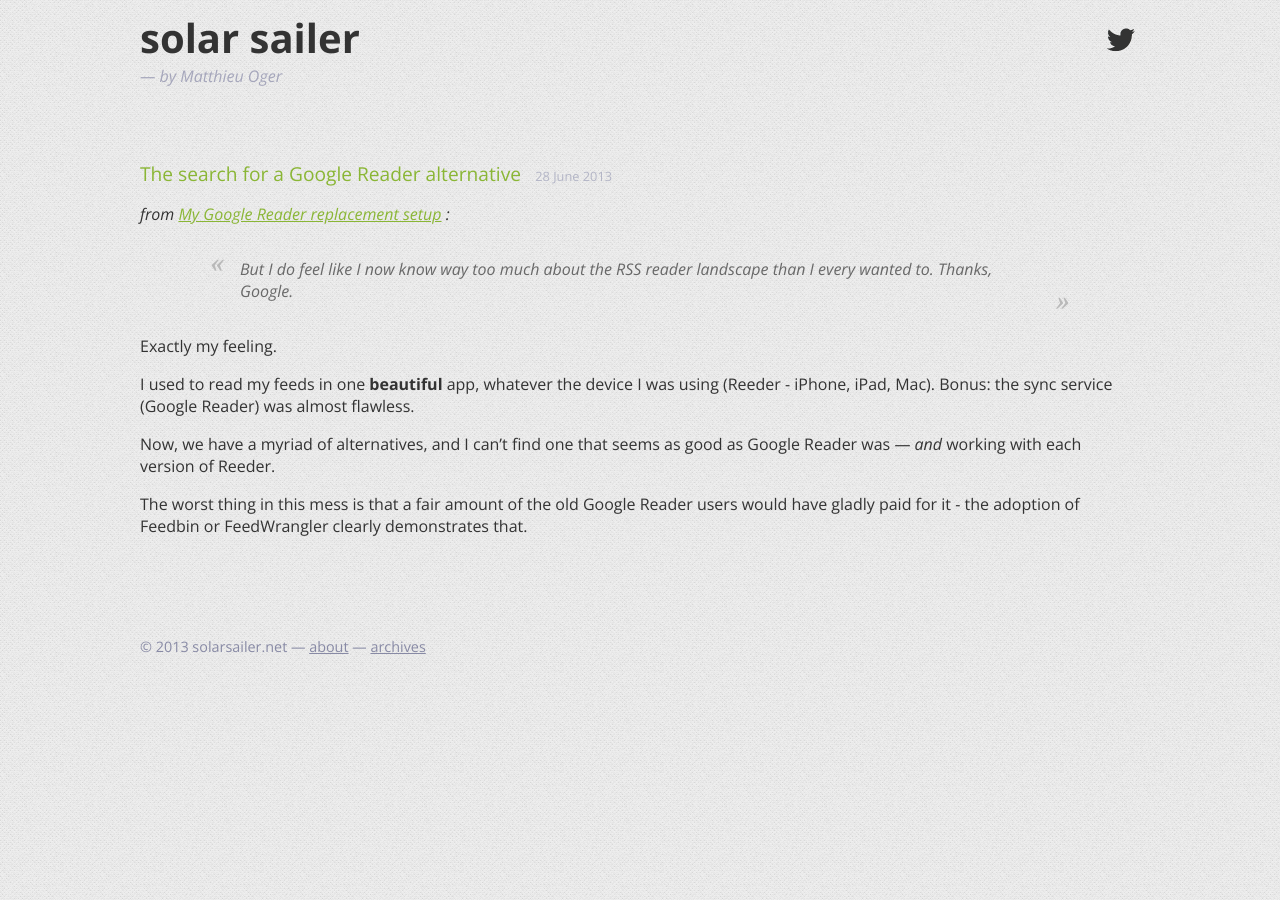
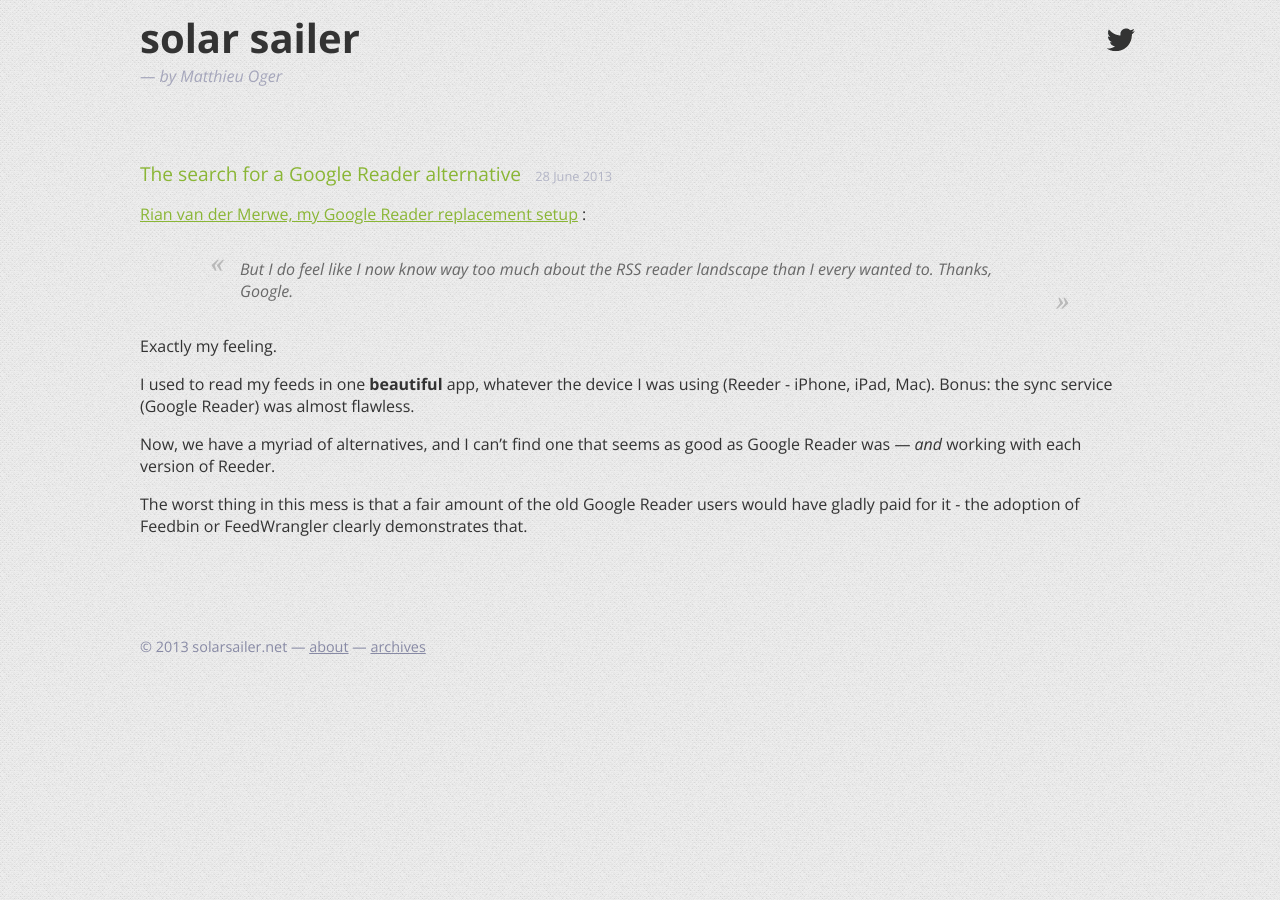
Before and after one commit to solarsailer/matthieuoger.com, a Jekyll site: the page built from _posts/2013-06-28-google-reader-alternative.md, in a window 1280 px wide. Built offline with Jekyll 4.4.1, drawn with Linux system fonts in a browser that asks for light colours; Markdown is read by kramdown in place of the engine named in the settings; comment, search, counter and statistics services are not loaded.

Commit message:
Fix post

```diff
--- a/_posts/2013-06-28-google-reader-alternative.md
+++ b/_posts/2013-06-28-google-reader-alternative.md
@@ -3,7 +3,7 @@
 title: The search for a Google Reader alternative
 ---
 
-_from [My Google Reader replacement setup](http://www.elezea.com/2013/06/google-reader-replacement/) :_
+[Rian van der Merwe, my Google Reader replacement setup](http://www.elezea.com/2013/06/google-reader-replacement/) :
 
 > But I do feel like I now know way too much about the RSS reader landscape than I every wanted to. Thanks, Google.
 
```
